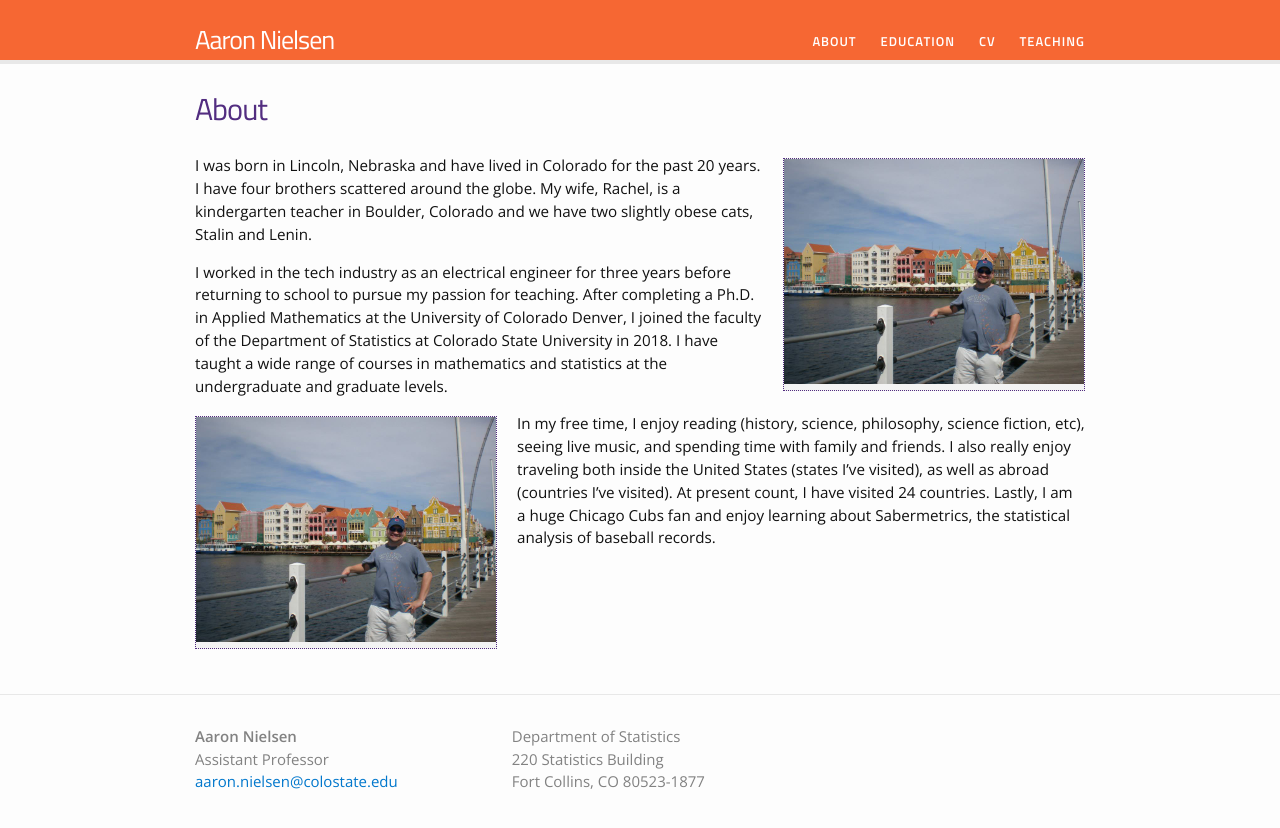
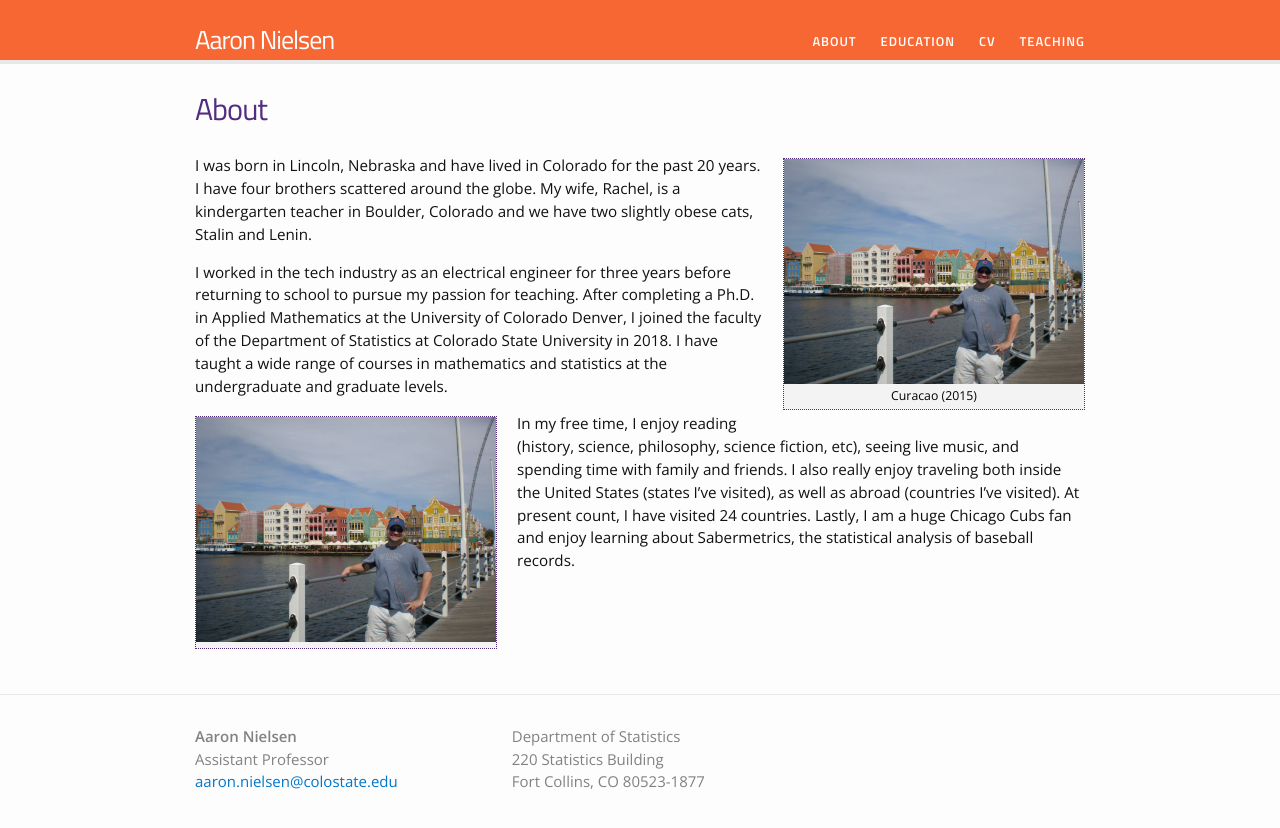
Before and after one commit to aaron-nielsen/aaron-nielsen.github.io, a Jekyll site: the page built from about.md, in a window 1280 px wide. Shown: the top 828 px of the page. Built offline with Jekyll 4.4.1, drawn with Linux system fonts in a browser that asks for light colours.

Commit message:
Update about.md

```diff
--- a/about.md
+++ b/about.md
@@ -4,7 +4,7 @@ title: About
 permalink: /about/
 ---
 
-{% include image.html url="/images/curacao.jpg" width=300 align="right" %}
+{% include image.html url="/images/curacao.jpg" caption="Curacao (2015)" width=300 align="right" %}
 
 I was born in Lincoln, Nebraska and have lived in Colorado for the past 20 years. I have four brothers scattered around the globe. My wife, Rachel, is a kindergarten teacher in Boulder, Colorado and we have two slightly obese cats, Stalin and Lenin.
 
```
